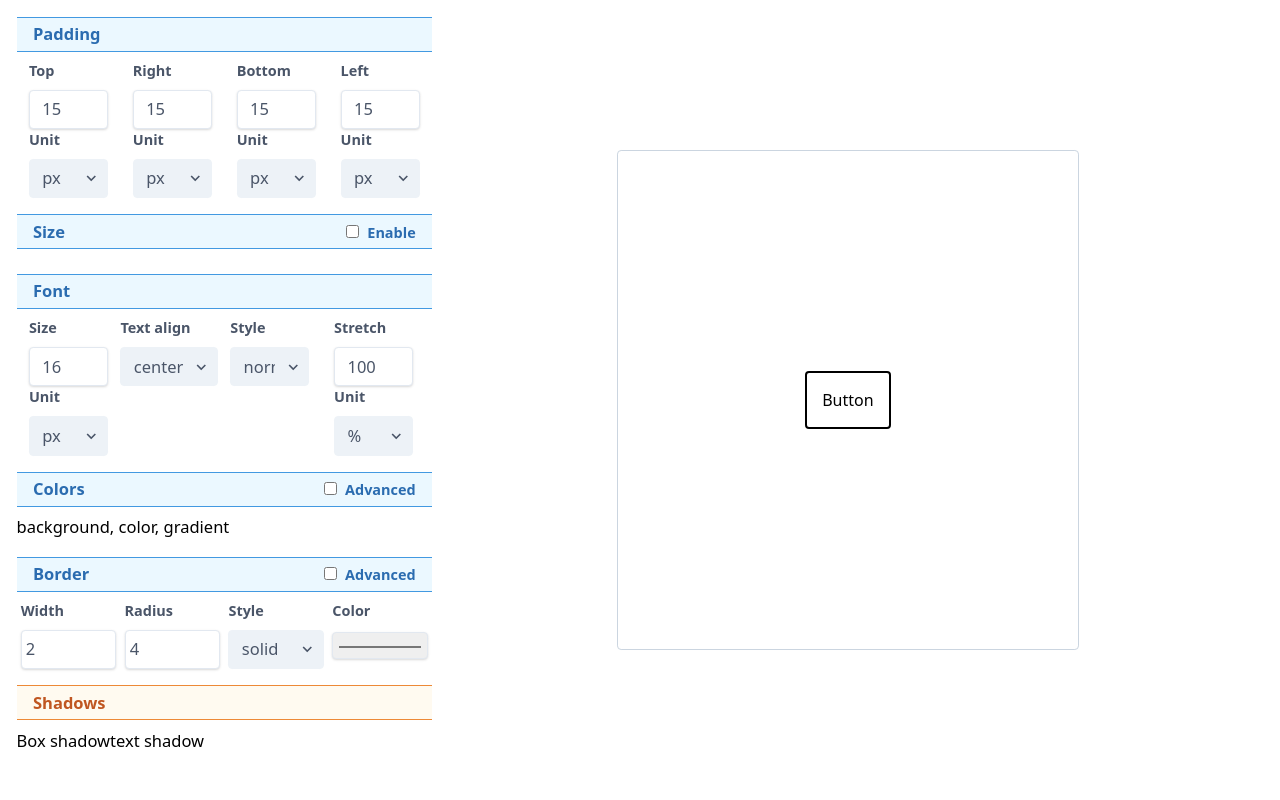
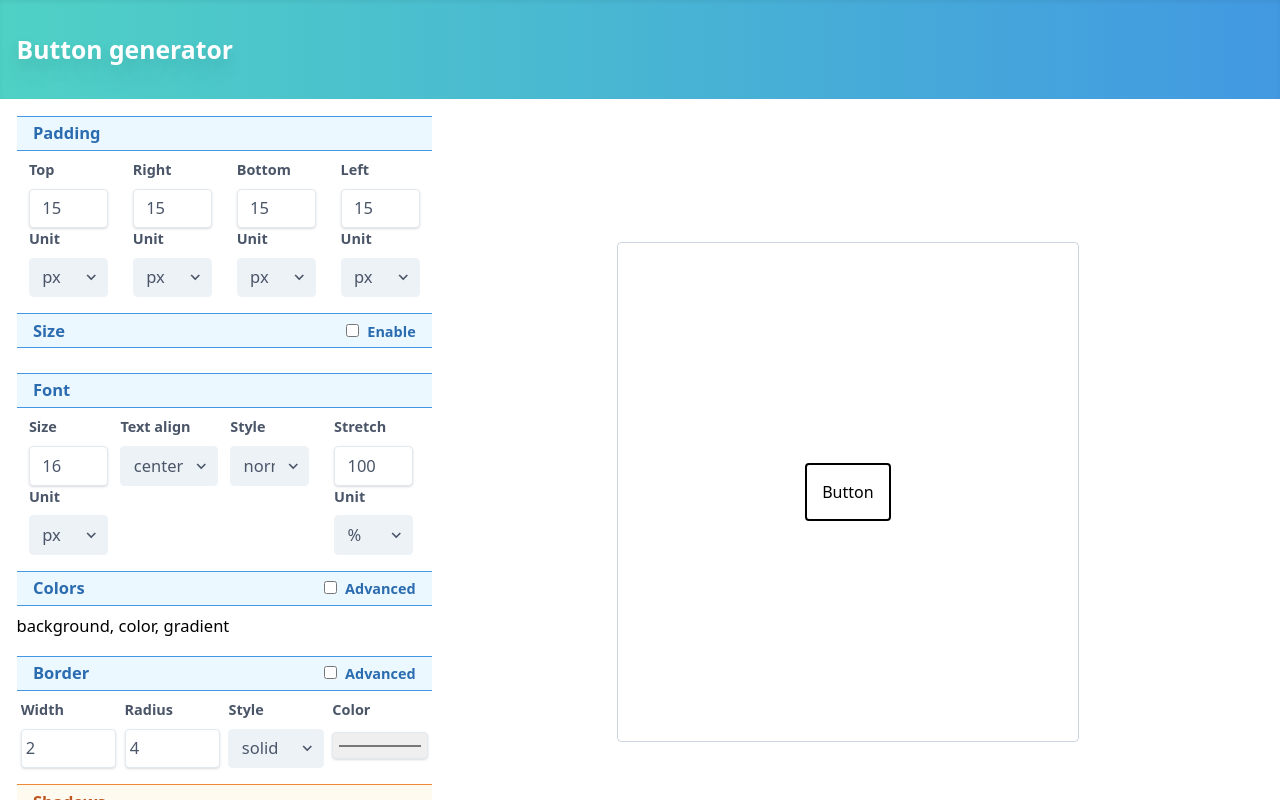
Before and after one commit to Matej-ch/button-generator, a Vue app: page / in a window 1280 px wide. Built offline with nearby package versions, Linux system fonts and the light colour scheme.

Commit message:
footer component

```diff
--- a/src/components/btnGenerator.vue
+++ b/src/components/btnGenerator.vue
@@ -1,5 +1,8 @@
 <template>
-<div class="container-custom px-4 py-4">
+<div class="container-custom pb-4">
+    <header-component/>
+
+    <div class="px-4 flex flex-wrap w-full">
         <div class="controls-container">
 
             <padding-opt :btnStyle="btnStyle" :units="units"></padding-opt>
@@ -66,6 +69,9 @@
         </div>
 
         <preview-btn :btnStyle="style"></preview-btn>
+    </div>
+
+    <footer-component/>
 
 </div>
 </template>
@@ -76,10 +82,12 @@ import PaddingOpt from "@/components/paddingOpt";
 import SizeOpt from "@/components/sizeOpt";
 import BorderOpt from "@/components/borderOpt";
 import PreviewBtn from "@/components/previewBtn";
+import HeaderComponent from "@/components/headerComponent";
+import FooterComponent from "@/components/footerComponent";
 
 export default {
     name: "btnGenerator",
-    components: {PreviewBtn, BorderOpt, SizeOpt, PaddingOpt, Dropdown},
+    components: {FooterComponent, HeaderComponent, PreviewBtn, BorderOpt, SizeOpt, PaddingOpt, Dropdown},
     data: function() {
         return {
             btnStyle: {
--- /dev/null
+++ b/src/components/footerComponent.vue
@@ -0,0 +1,21 @@
+<template>
+    <div  class="w-full h-24 text-gray-700 font-semibold mb-4 p-4 flex flex-row items-center text-sm bg-gray-200">
+        <div>Button generator {{ new Date().getFullYear() }}</div>
+        <div class="ml-auto px-4">
+            <a href="https://www.linkedin.com/in/matejchalachan">Linkedin</a>
+        </div>
+        <div>
+            <a href="https://github.com/Matej-ch/button-generator">Github</a>
+        </div>
+    </div>
+</template>
+
+<script>
+export default {
+name: "footerComponent"
+}
+</script>
+
+<style scoped>
+
+</style>
```
Lines whose indentation alone changed are shown as unchanged.
